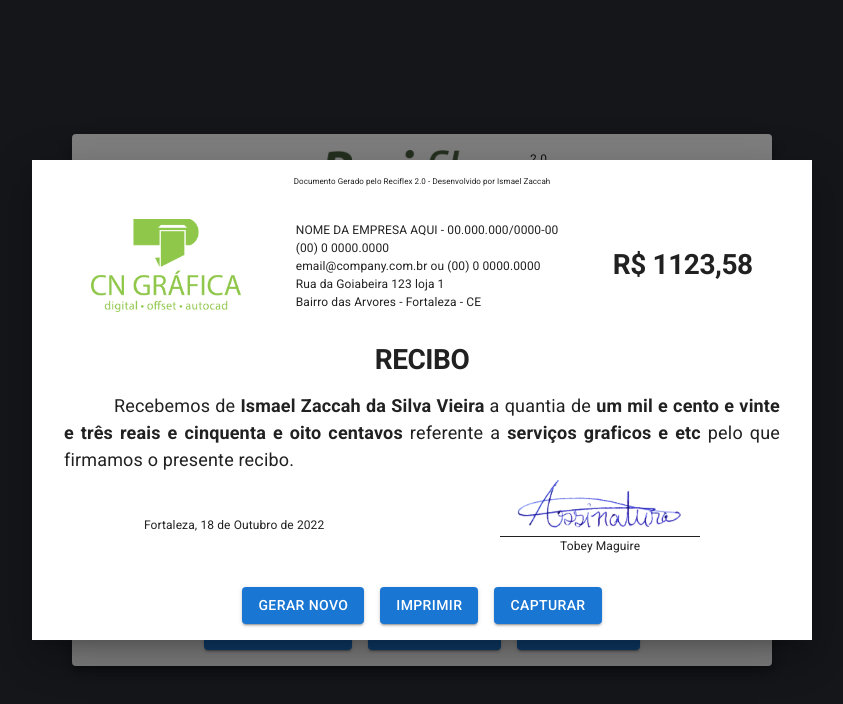
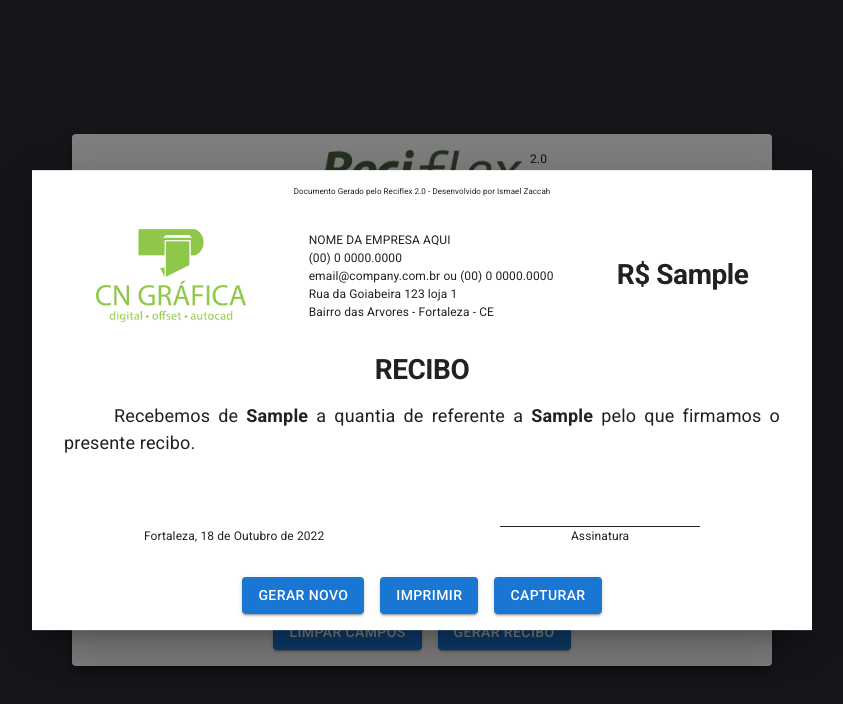
Before and after one commit to ismaelzaccah/reciflex-2, a React (Create React App) app: page / in a window 1280 px wide. Both pictures are taken after typing "Sample", "Sample", "Sample" into the empty fields and a click on the button "GERAR RECIBO". Shown: the top 704 px of the page, without its empty margins (218-1061 px from the left). Built offline with nearby package versions, Linux system fonts and the light colour scheme.

Commit message:
fix: elevate state and button generate new

```diff
--- a/src/components/GeneratedReceiptModal/index.jsx
+++ b/src/components/GeneratedReceiptModal/index.jsx
@@ -1,6 +1,5 @@
-import { Box, Button, Typography } from "@mui/material"
+import { Box, Typography } from "@mui/material"
 import { Stack } from "@mui/system";
-import html2canvas from "html2canvas";
 import * as React from "react";
 import { useReactToPrint } from "react-to-print";
 import companyLogo from "../../assets/logo.png"
@@ -8,29 +7,8 @@ import company from "../../config";
 import '../../utils/extenso'
 import SignatureImage from "../SignatureImage";
 
-const style = {
-  position: 'absolute',
-  top: '50%',
-  left: '50%',
-  transform: 'translate(-50%, -50%)',
-  width: 780,
-  bgcolor: 'background.paper',
-  boxShadow: 24,
-  pb: 2,
-}
-
-const GeneratedReceiptModal = () => { //FIXME - Insert props
+const GeneratedReceiptModal = (props) => { //FIXME - Insert props
   const { companyName, cnpj, contact, adress, signature } = company;
-
-  const props = { //FIXME - remove after insert props
-    clientName: "Ismael Zaccah da Silva Vieira",
-    receiptValue: "1123,58",
-    description: "serviços graficos e etc",
-    useTodayDate: true,
-    date: "2022-5-30",
-    includeCNPJ: true,
-    signature: "1",
-  }
 
   const dateInFull = () => {
     const monthInFull = ["Janeiro", "Fevereiro", "Março", "Abril", "Maio", "Junho", "Julho", "Agosto", "Setembro", "Outubro", "Novembro", "Dezembro"];
@@ -49,32 +27,8 @@ const GeneratedReceiptModal = () => { //FIXME - Insert props
     return <Box width={170} height={70} />
   }
 
-  const contentToPrintRef = React.useRef();
-
-  const handleScreenshot = async () => {
-    const element = contentToPrintRef.current;
-    const canvas = await html2canvas(element, { scale: 2 });
-    const data = canvas.toDataURL('image/png');
-    const link = document.createElement('a');
-    if (typeof link.download === 'string') {
-      link.href = data;
-      link.download = `Recibo de R$ ${props.receiptValue} para ${props.clientName}.png`;
-      document.body.appendChild(link);
-      link.click();
-      document.body.removeChild(link);
-    } else {
-      window.open(data);
-    }
-  }
-
-  const handlePrint = useReactToPrint({
-    content: () => contentToPrintRef.current,
-  });
-
-
   return (
-    <Box sx={style}>
-      <Box py={2} px={4} ref={contentToPrintRef}>
+      <Box py={2} px={4}>
         <Typography
           variant="body2"
           textAlign='center'
@@ -97,7 +51,7 @@ const GeneratedReceiptModal = () => { //FIXME - Insert props
           />
           <Typography fontSize={12}>
             {companyName.toUpperCase() || "Nome da empresa não configurado"}
-            {" - "}
+            {props.includeCNPJ && cnpj && " - "}
             {props.includeCNPJ && (cnpj || " - CNPJ não configurado")}
             <br />
             {contact[1] || "Contato 1 não configurado"}
@@ -167,34 +121,6 @@ const GeneratedReceiptModal = () => { //FIXME - Insert props
           </Box>
         </Stack>
       </Box>
-      <Stack
-        spacing={2}
-        direction='row'
-        justifyContent='center'
-        mt={2}
-      >
-        <Button
-          variant="contained"
-          onClick={() => console.log("GERAR NOVO")} //FIXME - add generete new function
-        >
-          Gerar Novo
-        </Button>
-        <Button
-          variant="contained"
-          onClick={handlePrint}
-        >
-          Imprimir
-        </Button>
-        <Button
-          variant="contained"
-          onClick={handleScreenshot}
-        >
-          Capturar
-        </Button>
-
-      </Stack>
-
-    </Box>
   )
 }
 
--- a/src/pages/Home/index.jsx
+++ b/src/pages/Home/index.jsx
@@ -5,6 +5,20 @@ import { Stack } from '@mui/system';
 import ReciflexLogo from '../../components/ReciflexLogo';
 import company from '../../config';
 import GeneratedReceipt from '../../components/GeneratedReceiptModal';
+import html2canvas from 'html2canvas';
+import { useReactToPrint } from 'react-to-print';
+
+
+const modalStyle = {
+  position: 'absolute',
+  top: '50%',
+  left: '50%',
+  transform: 'translate(-50%, -50%)',
+  width: 780,
+  bgcolor: 'background.paper',
+  boxShadow: 24,
+  pb: 2,
+}
 
 const Home = () => {
 
@@ -36,10 +50,9 @@ const Home = () => {
   const handleSubmit = (event) => {
     event.preventDefault();
     handleOpenGeneratedReceipt();
-    console.log(formValues);
   }
 
-  const hadleReset = (event) => {
+  const handleReset = (event) => {
     setFormValues({
       clientName: "",
       receiptValue: "",
@@ -50,12 +63,40 @@ const Home = () => {
       signature: "",
     });
   }
+
+  const contentToPrintRef = React.useRef();
+
+  const handleScreenshot = async () => {
+    const element = contentToPrintRef.current;
+    const canvas = await html2canvas(element, { scale: 2 });
+    const data = canvas.toDataURL('image/png');
+    const link = document.createElement('a');
+    if (typeof link.download === 'string') {
+      link.href = data;
+      link.download = `Recibo de R$ ${formValues.receiptValue} para ${formValues.clientName}.png`;
+      document.body.appendChild(link);
+      link.click();
+      document.body.removeChild(link);
+    } else {
+      window.open(data);
+    }
+  }
+
+  const handlePrint = useReactToPrint({
+    content: () => contentToPrintRef.current,
+  });
+
+  const handleNewBlank = () => {
+    handleCloseGeneratedReceipt();
+    handleReset();
+  }
+
   return (
     <Box
       className="flex column-center App"
       component="form"
       onSubmit={handleSubmit}
-      onReset={hadleReset}
+      onReset={handleReset}
       sx={{
         flexWrap: 'wrap',
         '& > :not(style)': {
@@ -65,7 +106,7 @@ const Home = () => {
       <Paper
         elevation={8}
         sx={{ justifyContent: 'center' }}>
-        <ReciflexLogo/>
+        <ReciflexLogo />
 
         <Box m={2}>
           <Grid container spacing={2}>
@@ -113,6 +154,7 @@ const Home = () => {
                   label="Data"
                   InputLabelProps={{ shrink: true }}
                   disabled={formValues.useTodayDate === true}
+                  required
                 />
                 <FormControlLabel
                   control={
@@ -172,30 +214,54 @@ const Home = () => {
             <Stack spacing={2} direction="row" justifyContent="center">
               <Button variant='contained' type='reset'>Limpar Campos</Button>
               <Button variant='contained' type='submit'>Gerar Recibo</Button>
-
-              <Button //FIXME - Delete after make modal
-                variant='contained'
-                onClick={handleOpenGeneratedReceipt}
-              >
-                OPEN MODAL
-              </Button>
-
             </Stack>
           </Grid>
         </Box>
       </Paper>
-
       <Modal
         open={openGeneratedReceipt}
         onClose={handleCloseGeneratedReceipt}
       >
-        <Box>
-          <GeneratedReceipt />
+        <Box sx={modalStyle}>
+          <Box ref={contentToPrintRef}>
+            <GeneratedReceipt
+              clientName={formValues.clientName}
+              receiptValue={formValues.receiptValue}
+              description={formValues.description}
+              useTodayDate={formValues.useTodayDate}
+              date={formValues.date}
+              includeCNPJ={formValues.includeCNPJ}
+              signature={formValues.signature}
+            />
+          </Box>
+          <Stack
+            spacing={2}
+            direction='row'
+            justifyContent='center'
+            mt={2}
+          >
+            <Button
+              variant="contained"
+              onClick={handleNewBlank}
+            >
+              Gerar Novo
+            </Button>
+            <Button
+              variant="contained"
+              onClick={handlePrint}
+            >
+              Imprimir
+            </Button>
+            <Button
+              variant="contained"
+              onClick={handleScreenshot}
+            >
+              Capturar
+            </Button>
+          </Stack>
         </Box>
       </Modal>
-
     </Box>
-
   );
 }
 
```
